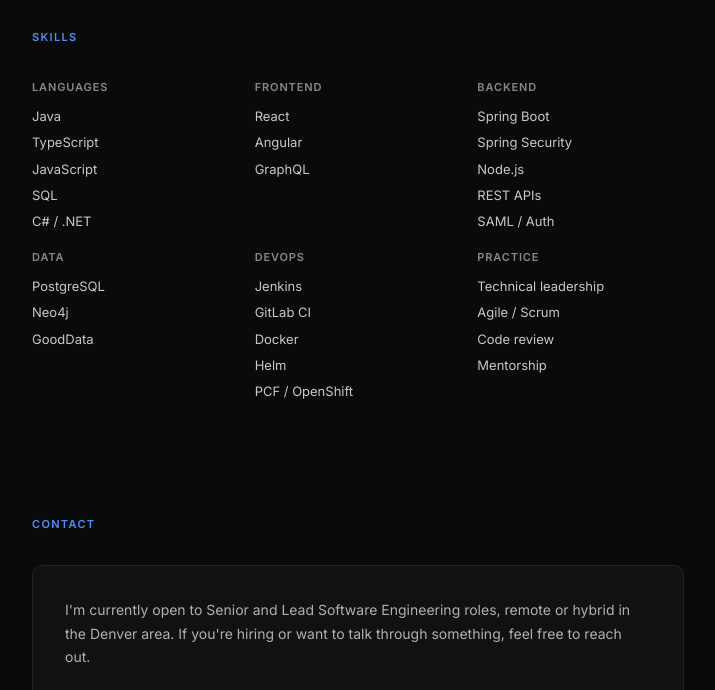
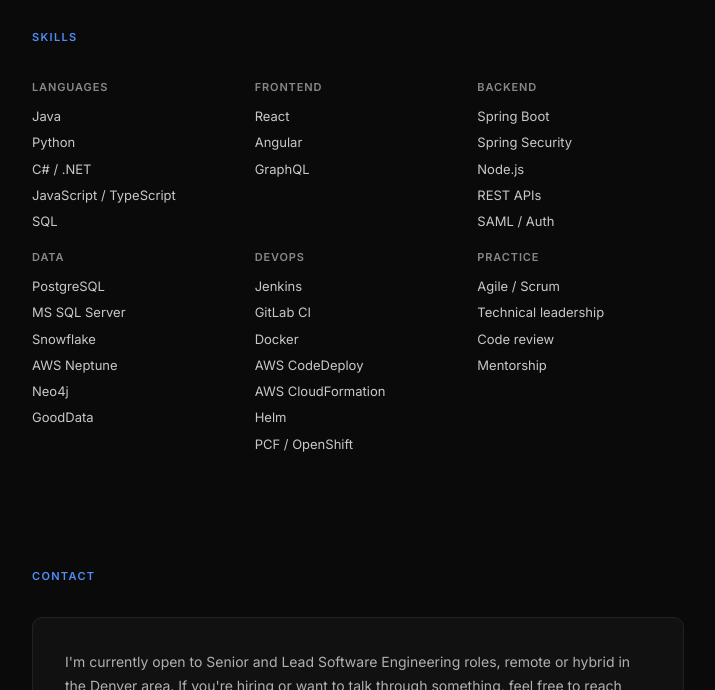
Before and after one commit to mikedifran24/mikedifran24.github.io, a plain HTML site: page index.html in a window 1280 px wide. Shown: the part 2120-2810 px from the top of the page, without its empty margins (282-997 px from the left). Drawn offline with Linux system fonts and the light colour scheme.

Commit message:
Update index.html

```diff
--- a/index.html
+++ b/index.html
@@ -8,7 +8,6 @@
   <link href="https://fonts.googleapis.com/css2?family=Inter:wght@300;400;500;600&display=swap" rel="stylesheet" />
   <style>
     *, *::before, *::after { box-sizing: border-box; margin: 0; padding: 0; }
-
     :root {
       --bg:        #0a0a0a;
       --bg2:       #111111;
@@ -19,9 +18,7 @@
       --accent-dim:#1a2d4f;
       --tag-bg:    #181818;
     }
-
     html { scroll-behavior: smooth; }
-
     body {
       background: var(--bg);
       color: var(--text);
@@ -30,8 +27,6 @@
       line-height: 1.65;
       -webkit-font-smoothing: antialiased;
     }
-
-    /* ── Nav ─────────────────────────────────────────────────────── */
     nav {
       position: fixed;
       top: 0; left: 0; right: 0;
@@ -45,7 +40,6 @@
       backdrop-filter: blur(10px);
       border-bottom: 1px solid var(--border);
     }
-
     .nav-name {
       font-weight: 600;
       font-size: 14px;
@@ -53,9 +47,7 @@
       color: var(--text);
       text-decoration: none;
     }
-
     .nav-links { display: flex; gap: 2rem; list-style: none; }
-
     .nav-links a {
       color: var(--muted);
       text-decoration: none;
@@ -63,19 +55,14 @@
       font-weight: 500;
       transition: color 0.15s;
     }
-
     .nav-links a:hover { color: var(--text); }
-
-    /* ── Layout ──────────────────────────────────────────────────── */
     main {
       max-width: 700px;
       margin: 0 auto;
       padding: 0 1.5rem;
     }
-
     section { padding: 5rem 0 2rem; }
     section:first-of-type { padding-top: 8rem; }
-
     h2 {
       font-size: 11px;
       font-weight: 600;
@@ -84,8 +71,6 @@
       color: var(--accent);
       margin-bottom: 2rem;
     }
-
-    /* ── Hero ────────────────────────────────────────────────────── */
     .hero-name {
       font-size: clamp(2rem, 5vw, 2.8rem);
       font-weight: 600;
@@ -93,14 +78,12 @@
       letter-spacing: -0.02em;
       margin-bottom: 0.6rem;
     }
-
     .hero-title {
       font-size: 1.05rem;
       color: var(--muted);
       font-weight: 400;
       margin-bottom: 1.5rem;
     }
-
     .hero-location {
       display: flex;
       align-items: center;
@@ -109,15 +92,12 @@
       color: var(--muted);
       margin-bottom: 2rem;
     }
-
     .hero-location svg { opacity: 0.5; }
-
     .hero-links {
       display: flex;
       gap: 0.75rem;
       flex-wrap: wrap;
     }
-
     .btn {
       display: inline-flex;
       align-items: center;
@@ -129,39 +109,28 @@
       text-decoration: none;
       transition: background 0.15s, color 0.15s;
     }
-
     .btn-primary {
       background: var(--accent);
       color: #fff;
     }
-
     .btn-primary:hover { background: #6ba3ff; }
-
     .btn-outline {
       background: transparent;
       border: 1px solid var(--border);
       color: var(--muted);
     }
-
     .btn-outline:hover { border-color: #444; color: var(--text); }
-
-    /* ── About ───────────────────────────────────────────────────── */
     .about-text {
       color: #c8c8c8;
       line-height: 1.75;
     }
-
     .about-text p + p { margin-top: 1rem; }
-
-    /* ── Experience ──────────────────────────────────────────────── */
     .exp-list { display: flex; flex-direction: column; gap: 2.5rem; }
-
     .exp-item {
       display: grid;
       grid-template-columns: 1fr;
       gap: 0.3rem;
     }
-
     .exp-header {
       display: flex;
       justify-content: space-between;
@@ -170,38 +139,32 @@
       gap: 0.5rem;
       margin-bottom: 0.2rem;
     }
-
     .exp-company {
       font-weight: 600;
       font-size: 15px;
     }
-
     .exp-dates {
       font-size: 12px;
       color: var(--muted);
       white-space: nowrap;
     }
-
     .exp-role {
       font-size: 13px;
       color: var(--accent);
       font-weight: 500;
       margin-bottom: 0.6rem;
     }
-
     .exp-desc {
       color: #b0b0b0;
       font-size: 14px;
       line-height: 1.7;
     }
-
     .exp-tags {
       display: flex;
       flex-wrap: wrap;
       gap: 0.4rem;
       margin-top: 0.75rem;
     }
-
     .tag {
       background: var(--tag-bg);
       border: 1px solid var(--border);
@@ -212,20 +175,16 @@
       border-radius: 4px;
       letter-spacing: 0.02em;
     }
-
     .exp-divider {
       border: none;
       border-top: 1px solid var(--border);
       margin-top: 2.5rem;
     }
-
-    /* ── Skills ──────────────────────────────────────────────────── */
     .skills-grid {
       display: grid;
       grid-template-columns: repeat(auto-fill, minmax(160px, 1fr));
       gap: 1rem;
     }
-
     .skill-group h3 {
       font-size: 11px;
       font-weight: 600;
@@ -234,40 +193,33 @@
       color: var(--muted);
       margin-bottom: 0.6rem;
     }
-
     .skill-group ul {
       list-style: none;
       display: flex;
       flex-direction: column;
       gap: 0.3rem;
     }
-
     .skill-group li {
       font-size: 13px;
       color: #c8c8c8;
     }
-
-    /* ── Contact ─────────────────────────────────────────────────── */
     .contact-block {
       background: var(--bg2);
       border: 1px solid var(--border);
       border-radius: 10px;
       padding: 2rem;
     }
-
     .contact-block p {
       color: #b0b0b0;
       margin-bottom: 1.5rem;
       font-size: 14px;
       line-height: 1.7;
     }
-
     .contact-links {
       display: flex;
       flex-direction: column;
       gap: 0.75rem;
     }
-
     .contact-link {
       display: flex;
       align-items: center;
@@ -277,9 +229,7 @@
       font-size: 13px;
       transition: color 0.15s;
     }
-
     .contact-link:hover { color: var(--text); }
-
     .contact-icon {
       width: 32px;
       height: 32px;
@@ -291,8 +241,6 @@
       justify-content: center;
       flex-shrink: 0;
     }
-
-    /* ── Footer ──────────────────────────────────────────────────── */
     footer {
       border-top: 1px solid var(--border);
       margin-top: 5rem;
@@ -301,8 +249,6 @@
       font-size: 12px;
       color: var(--muted);
     }
-
-    /* ── Responsive ──────────────────────────────────────────────── */
     @media (max-width: 480px) {
       nav { padding: 0 1rem; }
       .nav-links { gap: 1.25rem; }
@@ -312,7 +258,6 @@
   </style>
 </head>
 <body>
-
 <nav>
   <a class="nav-name" href="#top">Michael DiFrancisco</a>
   <ul class="nav-links">
@@ -322,10 +267,7 @@
     <li><a href="#contact">Contact</a></li>
   </ul>
 </nav>
-
 <main id="top">
-
-  <!-- ── Hero ───────────────────────────────────────────────────── -->
   <section id="hero">
     <p class="hero-title">Senior Software Engineer</p>
     <h1 class="hero-name">Michael<br>DiFrancisco</h1>
@@ -348,8 +290,6 @@
       </a>
     </div>
   </section>
-
-  <!-- ── About ──────────────────────────────────────────────────── -->
   <section id="about">
     <h2>About</h2>
     <div class="about-text">
@@ -372,12 +312,9 @@
       </p>
     </div>
   </section>
-
-  <!-- ── Experience ─────────────────────────────────────────────── -->
   <section id="experience">
     <h2>Experience</h2>
     <div class="exp-list">
-
       <div class="exp-item">
         <div class="exp-header">
           <span class="exp-company">Mastercard</span>
@@ -407,9 +344,7 @@
           <span class="tag">GoodData</span>
         </div>
       </div>
-
       <hr class="exp-divider" />
-
       <div class="exp-item">
         <div class="exp-header">
           <span class="exp-company">Booz Allen Hamilton</span>
@@ -433,9 +368,7 @@
           <span class="tag">GitLab CI</span>
         </div>
       </div>
-
       <hr class="exp-divider" />
-
       <div class="exp-item">
         <div class="exp-header">
           <span class="exp-company">Excella</span>
@@ -460,11 +393,8 @@
           <span class="tag">ASP.NET</span>
         </div>
       </div>
-
     </div>
   </section>
-
-  <!-- ── Skills ─────────────────────────────────────────────────── -->
   <section id="skills">
     <h2>Skills</h2>
     <div class="skills-grid">
@@ -472,10 +402,10 @@
         <h3>Languages</h3>
         <ul>
           <li>Java</li>
-          <li>TypeScript</li>
-          <li>JavaScript</li>
+          <li>Python</li>
+          <li>C# / .NET</li>
+          <li>JavaScript / TypeScript</li>
           <li>SQL</li>
-          <li>C# / .NET</li>
         </ul>
       </div>
       <div class="skill-group">
@@ -500,6 +430,9 @@
         <h3>Data</h3>
         <ul>
           <li>PostgreSQL</li>
+          <li>MS SQL Server</li>
+          <li>Snowflake</li>
+          <li>AWS Neptune</li>
           <li>Neo4j</li>
           <li>GoodData</li>
         </ul>
@@ -510,6 +443,8 @@
           <li>Jenkins</li>
           <li>GitLab CI</li>
           <li>Docker</li>
+          <li>AWS CodeDeploy</li>
+          <li>AWS CloudFormation</li>
           <li>Helm</li>
           <li>PCF / OpenShift</li>
         </ul>
@@ -517,16 +452,14 @@
       <div class="skill-group">
         <h3>Practice</h3>
         <ul>
+          <li>Agile / Scrum</li>
           <li>Technical leadership</li>
-          <li>Agile / Scrum</li>
           <li>Code review</li>
           <li>Mentorship</li>
         </ul>
       </div>
     </div>
   </section>
-
-  <!-- ── Contact ────────────────────────────────────────────────── -->
   <section id="contact">
     <h2>Contact</h2>
     <div class="contact-block">
@@ -557,7 +490,6 @@
       </div>
     </div>
   </section>
-
 </main>
 
 <footer>
```
